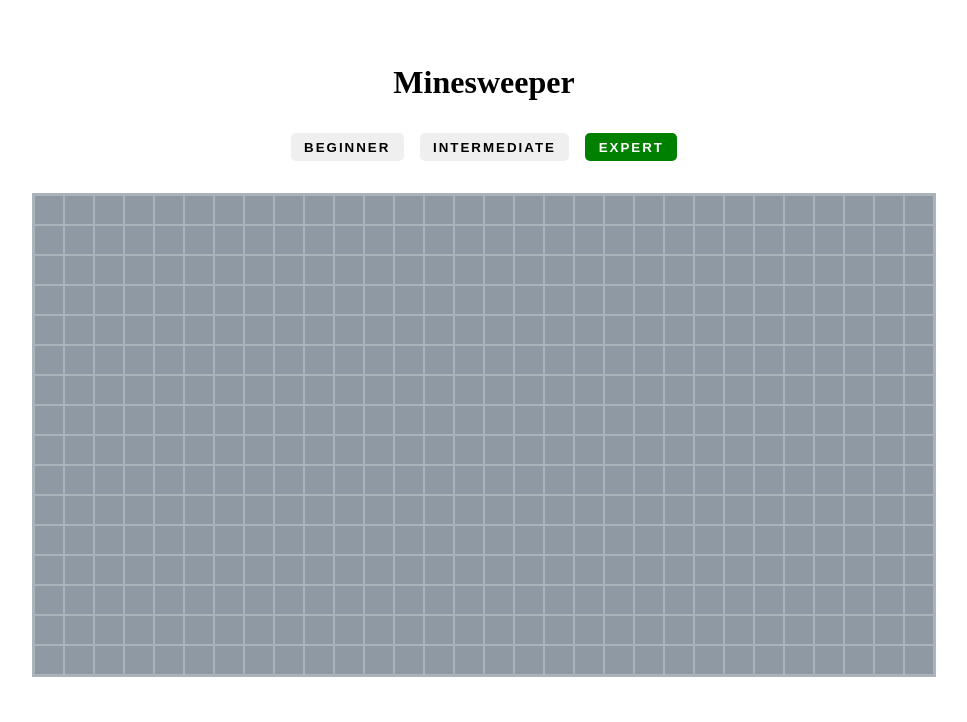
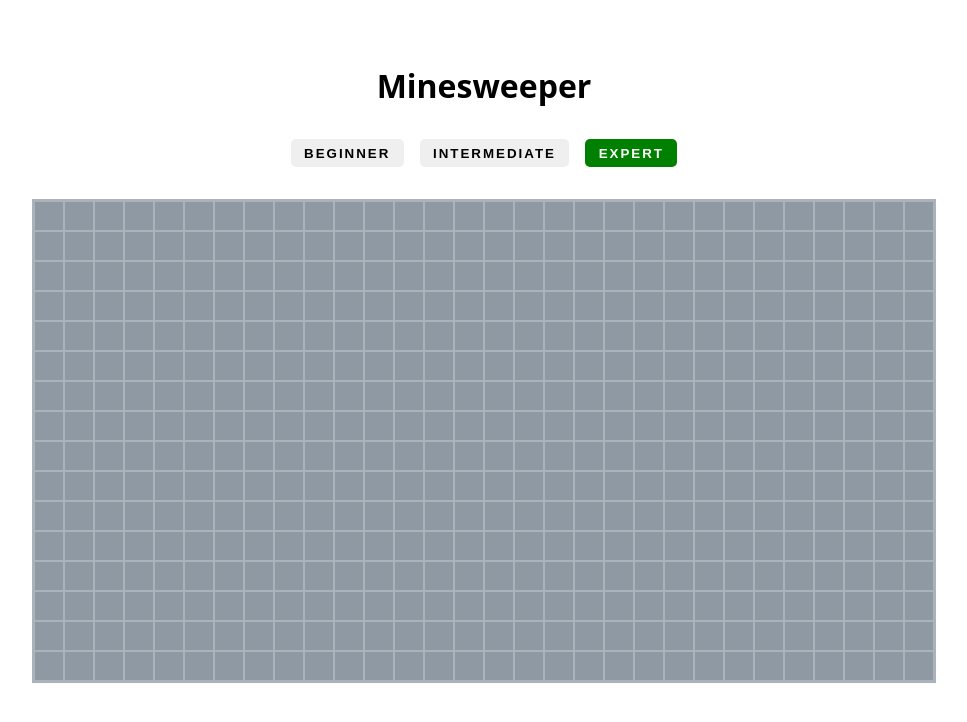
Before and after one commit to foadbotan/minesweeper, a React (Vite) app: page / in a window 1280 px wide. Shown: the top 722 px of the page, without its empty margins (156-1123 px from the left). Built offline with nearby package versions, Linux system fonts and the light colour scheme.

Commit message:
Added system-ui as global font

```diff
--- a/src/styles.css
+++ b/src/styles.css
@@ -8,6 +8,11 @@
 
 :root {
   --tile-size: 30px;
+}
+
+body {
+  font-family: system-ui, -apple-system, BlinkMacSystemFont, "Segoe UI", Roboto, Oxygen, Ubuntu,
+    Cantarell, "Open Sans", "Helvetica Neue", sans-serif;
 }
 
 main {
@@ -36,7 +41,6 @@
   background-color: hsl(210, 10%, 60%);
   display: grid;
   place-items: center;
-  font-family: Arial, Helvetica, sans-serif;
   font-weight: bold;
   user-select: none;
 }
```
